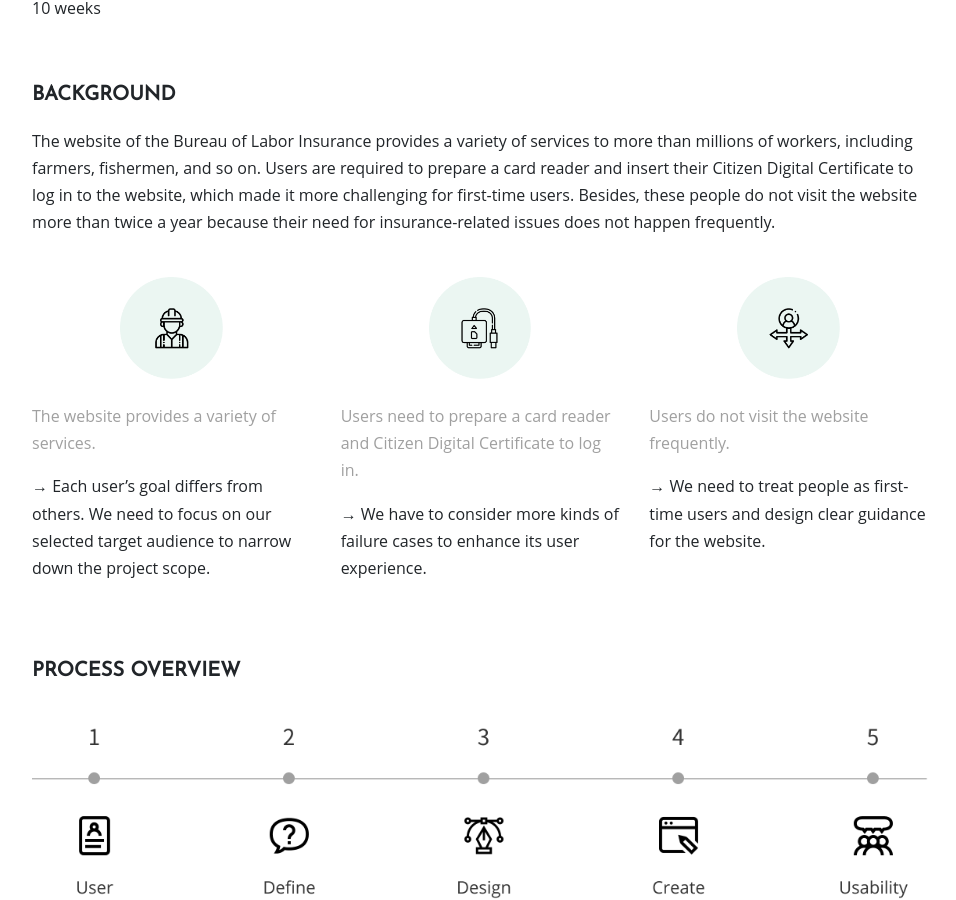
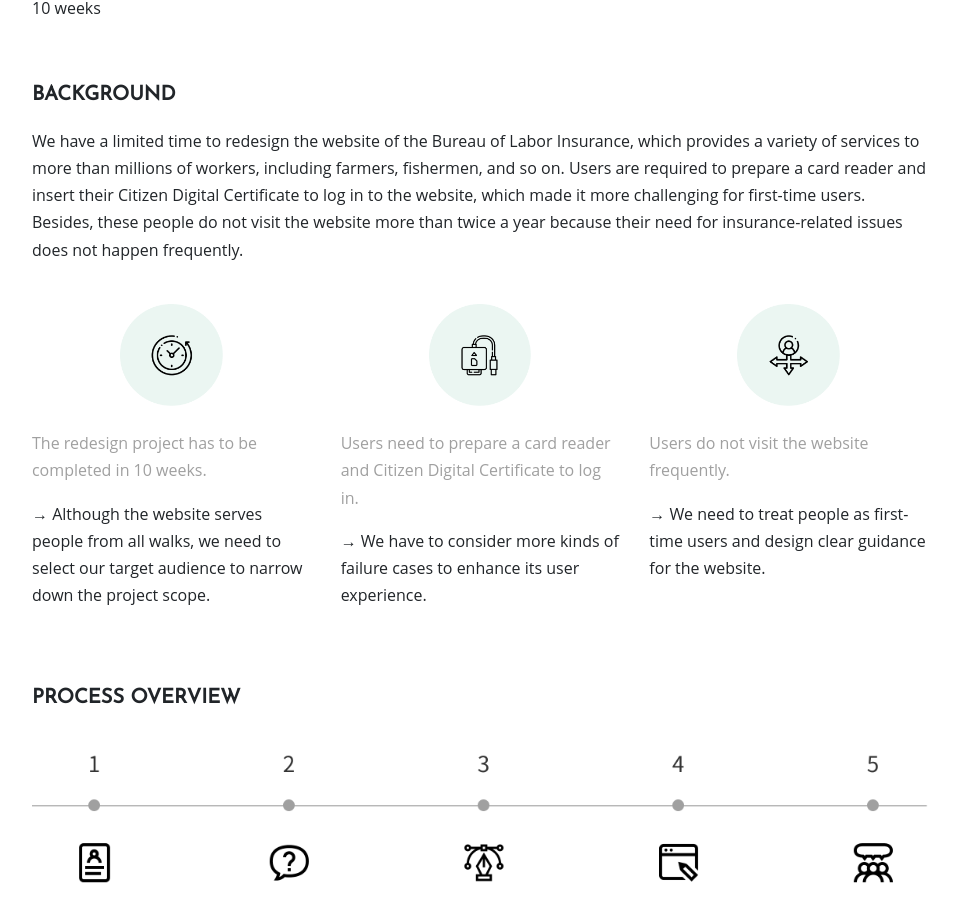
Before and after one commit to wendeehsu/wendeehsu.github.io, a React (Create React App) app: page /#/Work/RedesignBLI in a window 1280 px wide. Shown: the part 813-1713 px from the top of the page, without its empty margins (160-1116 px from the left). Built offline with nearby package versions, Linux system fonts and the light colour scheme.

Commit message:
change BLI bg1

```diff
--- a/src/components/Projects/RedesignBLI.js
+++ b/src/components/Projects/RedesignBLI.js
@@ -47,17 +47,17 @@ class RedesignBLI extends Component {
                 <div className="section">
                     <h5>BACKGROUND</h5>
                     <p>
-                        The website of the Bureau of Labor Insurance provides a variety of services to more than millions of workers, including farmers, fishermen, and so on. Users are required to prepare a card reader and insert their Citizen Digital Certificate to log in to the website, which made it more challenging for first-time users. Besides, these people do not visit the website more than twice a year because their need for insurance-related issues does not happen frequently.
+                        We have a limited time to redesign the website of the Bureau of Labor Insurance, which provides a variety of services to more than millions of workers, including farmers, fishermen, and so on. Users are required to prepare a card reader and insert their Citizen Digital Certificate to log in to the website, which made it more challenging for first-time users. Besides, these people do not visit the website more than twice a year because their need for insurance-related issues does not happen frequently.
                     </p>
                     <div className="row justify-content-center">
                         <div className="col">
                             <img className="restriction-icon" src="/images/BLI/Background1.png" />
                             <div>
                                 <p className="gray-text">
-                                    The website provides a variety of services.
+                                    The redesign project has to be completed in 10 weeks.
                                 </p>
                                 <p>
-                                    &#8594; Each user’s goal differs from others. We need to focus on our selected target audience to narrow down the project scope.
+                                    &#8594; Although the website serves people from all walks, we need to select our target audience to narrow down the project scope.
                                 </p>
                             </div>
                         </div>
```
Also changed, not shown: public/images/BLI/Background1.png.
